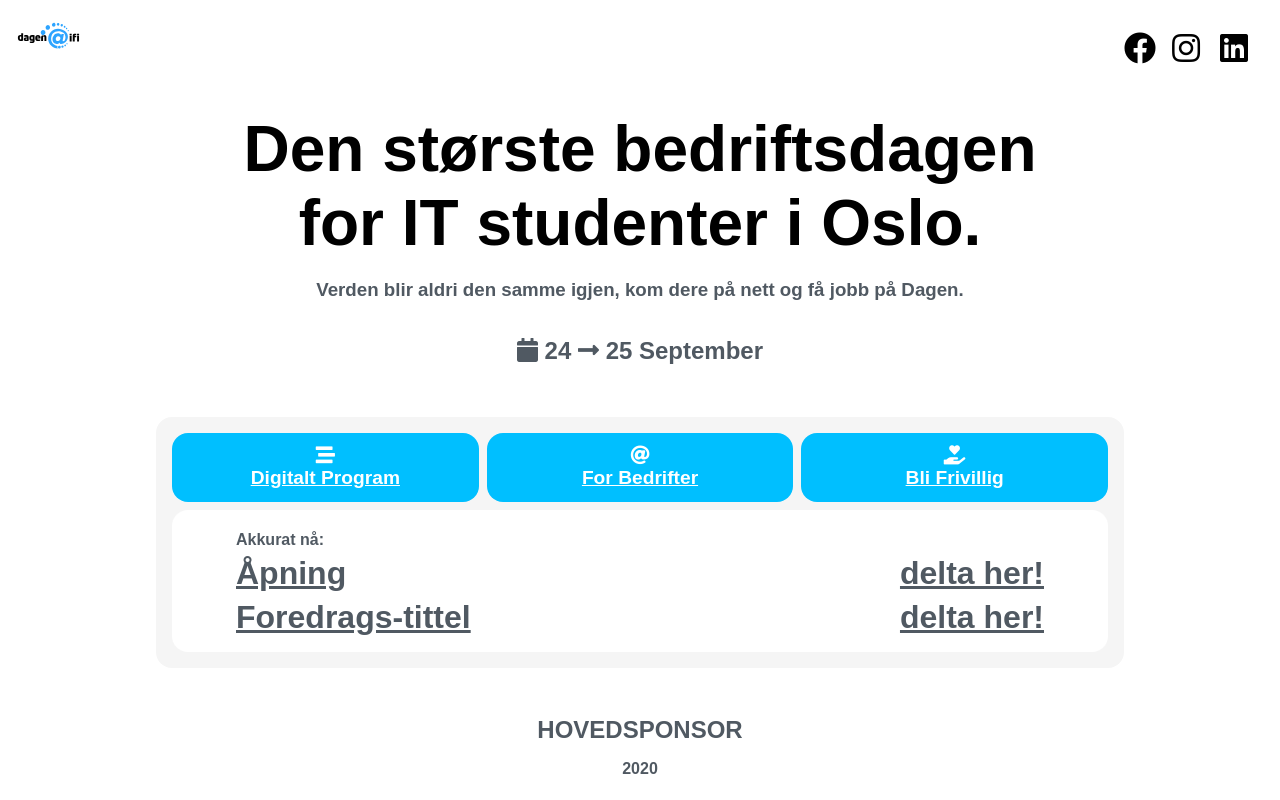
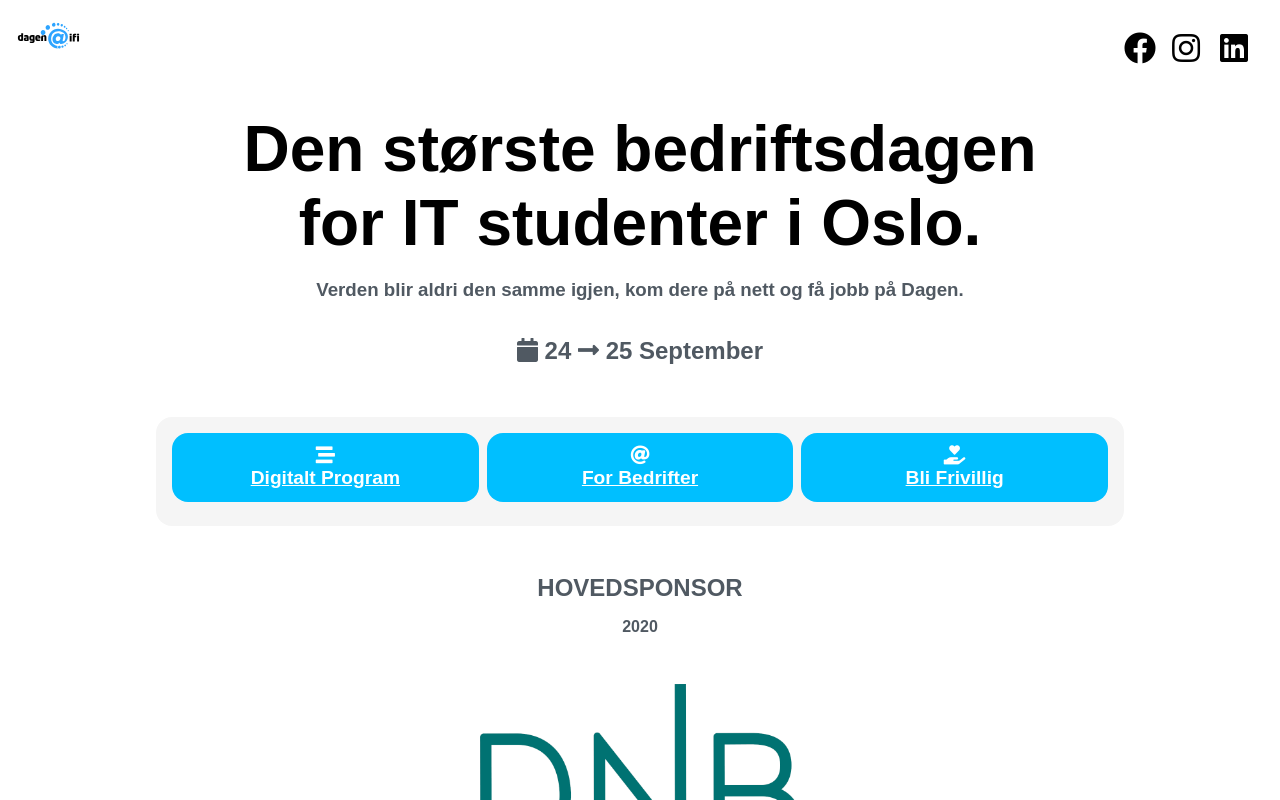
Before and after one commit to ifi-dagen/webpage, a React (Create React App) app: page / in a window 1280 px wide. Built offline with nearby package versions, Linux system fonts and the light colour scheme.

Commit message:
Program uten foredragsdetaljer eller bilder

```diff
--- a/src/data/program_info.js
+++ b/src/data/program_info.js
@@ -1,92 +1,159 @@
 //stand_info inneholder to objekter, et for hver dag.
-//
+/*
+//Testdata
+const year =2020;
+const month = 8; //Januar = 0
+const day = 20
+const hour = 14
+const minute = 10
 
-const program_info =
-[
+const program_info = [
 {
   tittel: "Åpning",
   type: "Annet",
-    start: new Date(2020, 8, 14, 20, 26, 0, 0),
-    slutt: new Date(2020, 8, 15, 20, 26, 5, 0),
+  start: new Date(year, month, day, hour, minute, 0, 0), //dato skrevet slik: Y,M-1,D,H,M,S,MS, for testing endre Y,M,D,H og M, sekunder er satt slik at hvert arr varer
+  slutt: new Date(year, month, day, hour, minute, 5, 0),
   beskrivelse: "åpningen",
   link: "https://zoom.us",
-    bilde: "bekk-example.png"
+  bilde:"dagen_logo.svg",
+  alt_tekst: "dagen at ifi sin logo"
 },
 {
   tittel: "Foredrags-tittel",
   type: "Foredrag",
-    start: new Date(2020, 8, 14, 20, 46, 6, 0),
-    slutt: new Date(2020, 8, 14, 23, 26, 11, 0),
+  start: new Date(year, month, day, hour, minute, 6, 0),
+  slutt: new Date(year, month, day, hour, minute, 11, 0),
   beskrivelse: "foredragsbeskrivelse",
   link: "zoom.us",
-    bilde: "dnb-example.jpg"
+  bilde:"dagen_logo.svg",
+  alt_tekst: "dagen at ifi sin logo"
 },
 {
   tittel: "Foredrags-tittel2",
   type: "Foredrag",
-    start: new Date(2020, 8, 14, 20, 26, 12, 0),
-    slutt: new Date(2020, 8, 14, 20, 26, 19, 0),
+  start: new Date(year, month, day, hour, minute, 12, 0),
+  slutt: new Date(year, month, day, hour, minute, 19, 0),
   beskrivelse: "foredragsbeskrivelse2",
   link: "zoom.us",
-    bilde: "ffi-example.png"
+  bilde:"dagen_logo.svg",
+  alt_tekst: "dagen at ifi sin logo"
+}
+]
+*/
+
+const dag1 = 24;
+const dag2 = 25;
+const program_info =
+[
+  {
+    tittel: "Kripos CTF-Vinnere annonseres",
+    type: "Annet",
+    start: new Date(2020, 8, dag1, 9, 0, 0, 0),
+    slutt: new Date(2020, 8, dag1, 10, 30, 0, 0),
+    beskrivelse: "",
+    link: "",
+    bilde: "",
+    alt_tekst: ""
   },
   {
-    tittel: "Foredrags-tittel3",
-    type: "Foredrag",
-    start: new Date(2020, 8, 14, 20, 26, 18, 0),
-    slutt: new Date(2020, 8, 14, 20, 26, 23, 0),
-    beskrivelse: "foredragsbeskrivelse3",
-    link: "zoom.us",
-    bilde: "bekk-example.png"
+    tittel: "Åpningsermoni",
+    type: "Annet",
+    start: new Date(2020, 8, dag1, 10, 40, 0, 0),
+    slutt: new Date(2020, 8, dag1, 11, 0, 0, 0),
+    beskrivelse: "",
+    link: "",
+    bilde: "dagen_logo.svg",
+    alt_tekst: "dagen at ifi sin logo"
   },
   {
-    tittel: "Foredrags-tittel4",
-    type: "Foredrag",
-    start: new Date(2020, 8, 14, 20, 26, 20, 0),
-    slutt: new Date(2020, 8, 14, 20, 26, 29, 0),
-    beskrivelse: "foredragsbeskrivelse4",
-    link: "zoom.us",
-    bilde: "dnb-example.jpg"
+    tittel: "Standområdet er åpent!",
+    type: "Annet",
+    start: new Date(2020, 8, dag1, 11, 0, 0, 0),
+    slutt: new Date(2020, 8, dag1, 13, 0, 0, 0),
+    beskrivelse: "Kom og møt en fremtidig kollega!",
+    link: "",
+    bilde: "dagen_logo.svg",
+    alt_tekst: "dagen at ifi sin logo"
   },
   {
-    tittel: "Foredragstittel5",
-    start: new Date(2020, 8, 14, 20, 26, 30, 0),
-    slutt: new Date(2020, 8, 14, 20, 26, 35, 0),
-    beskrivelse: "foredragsbeskrivelse5",
-    link: "zoom.us",
-    bilde: "dnb-example.jpg"
+    tittel: "Foredrag og workshop",
+    type: "Foredrag",
+    start: new Date(2020, 8, dag1, 13, 0, 0, 0),
+    slutt: new Date(2020, 8, dag1, 17, 0, 0, 0),
+    beskrivelse: "En stor strømm av nye spennende ting",
+    link: "",
+    bilde: "dagen_logo.svg",
+    alt_tekst: "dagen at ifi sin logo"
   },
   {
-    tittel: "Foredragstittel6",
-    start: new Date(2020, 8, 14, 20, 26, 37, 0),
-    slutt: new Date(2020, 8, 14, 20, 26, 42, 0),
-    beskrivelse: "foredragsbeskrivelse5",
-    link: "zoom.us",
-    bilde: "dnb-example.jpg"
+    tittel: "Takk for i dag",
+    type: "Annet",
+    start: new Date(2020, 8, dag1, 17, 0, 0, 0),
+    slutt: new Date(2020, 8, dag1, 17, 10, 0, 0),
+    beskrivelse: "",
+    link: "",
+    bilde: "dagen_logo.svg",
+    alt_tekst: "dagen at ifi sin logo"
   },
   {
-    tittel: "Foredragstittel7",
-    start: new Date(2020, 8, 14, 20, 26, 44, 0),
-    slutt: new Date(2020, 8, 14, 20, 26, 49, 0),
-    beskrivelse: "foredragsbeskrivelse5",
-    link: "zoom.us",
-    bilde: "dnb-example.jpg"
+    tittel: "Digital Quiz",
+    type: "Annet",
+    start: new Date(2020, 8, dag1, 18, 0, 0, 0),
+    slutt: new Date(2020, 8, dag1, 21, 0, 0, 0),
+    beskrivelse: "Vi avslutter dagen med å streame quiz fra escape",
+    link: "",
+    bilde: "dagen_logo.svg",
+    alt_tekst: "dagen at ifi sin logo"
   },
   {
-    tittel: "Foredragstittel8",
-    start: new Date(2020, 8, 14, 20, 26, 51, 0),
-    slutt: new Date(2020, 8, 14, 20, 26, 56, 0),
-    beskrivelse: "foredragsbeskrivelse5",
-    link: "zoom.us",
-    bilde: "dnb-example.jpg"
+    tittel: "Åpningsermoni",
+    type: "Annet",
+    start: new Date(2020, 8, dag2, 10, 40, 0, 0),
+    slutt: new Date(2020, 8, dag2, 11, 0, 0, 0),
+    beskrivelse: "",
+    link: "",
+    bilde: "dagen_logo.svg",
+    alt_tekst: "dagen at ifi sin logo"
   },
   {
-    tittel: "Foredragstittel8",
-    start: new Date(2020, 8, 14, 20, 26, 58, 0),
-    slutt: new Date(2020, 8, 14, 20, 26, 59, 0),
-    beskrivelse: "foredragsbeskrivelse5",
-    link: "zoom.us",
-    bilde: "dnb-example.jpg"
+    tittel: "Standområdet er åpent!",
+    type: "Annet",
+    start: new Date(2020, 8, dag2, 11, 0, 0, 0),
+    slutt: new Date(2020, 8, dag2, 13, 0, 0, 0),
+    beskrivelse: "Kom og møt en fremtidig kollega!",
+    link: "",
+    bilde: "dagen_logo.svg",
+    alt_tekst: "dagen at ifi sin logo"
+  },
+  {
+    tittel: "Foredrag og workshop",
+    type: "Foredrag",
+    start: new Date(2020, 8, dag2, 13, 0, 0, 0),
+    slutt: new Date(2020, 8, dag2, 17, 0, 0, 0),
+    beskrivelse: "En stor strømm av nye spennende ting",
+    link: "",
+    bilde: "dagen_logo.svg",
+    alt_tekst: "dagen at ifi sin logo"
+  },
+  {
+    tittel: "Takk for i dag",
+    type: "Annet",
+    start: new Date(2020, 8, dag2, 17, 0, 0, 0),
+    slutt: new Date(2020, 8, dag2, 17, 10, 0, 0),
+    beskrivelse: "",
+    link: "",
+    bilde: "dagen_logo.svg",
+    alt_tekst: "dagen at ifi sin logo"
+  },
+  {
+    tittel: "Digital Quiz",
+    type: "Annet",
+    start: new Date(2020, 8, dag2, 18, 0, 0, 0),
+    slutt: new Date(2020, 8, dag2, 21, 0, 0, 0),
+    beskrivelse: "Vi avslutter dagen med å streame quiz fra escape",
+    link: "",
+    bilde: "dagen_logo.svg",
+    alt_tekst: "dagen at ifi sin logo"
   }
 ]
 
```
Lines whose indentation alone changed are shown as unchanged.
